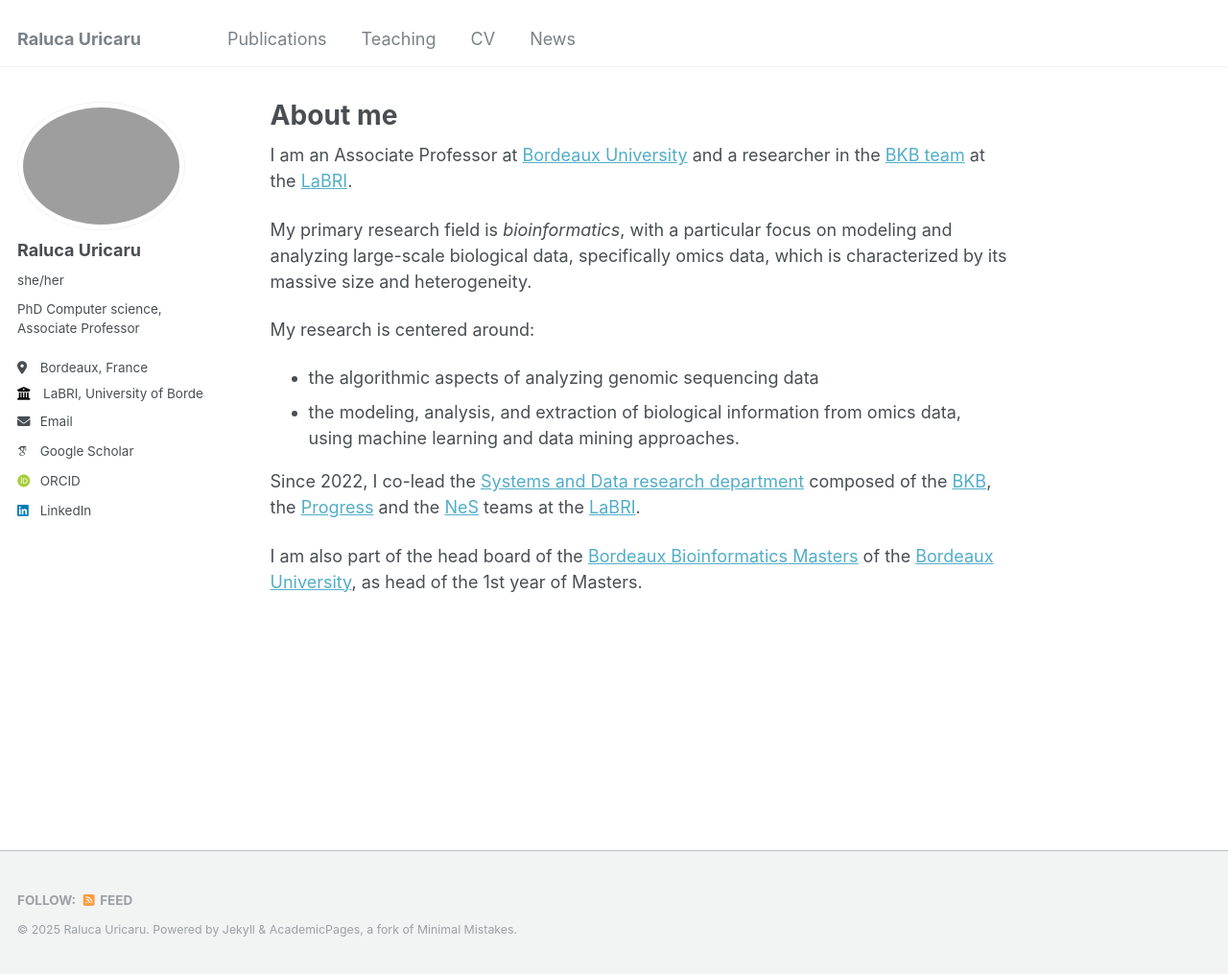
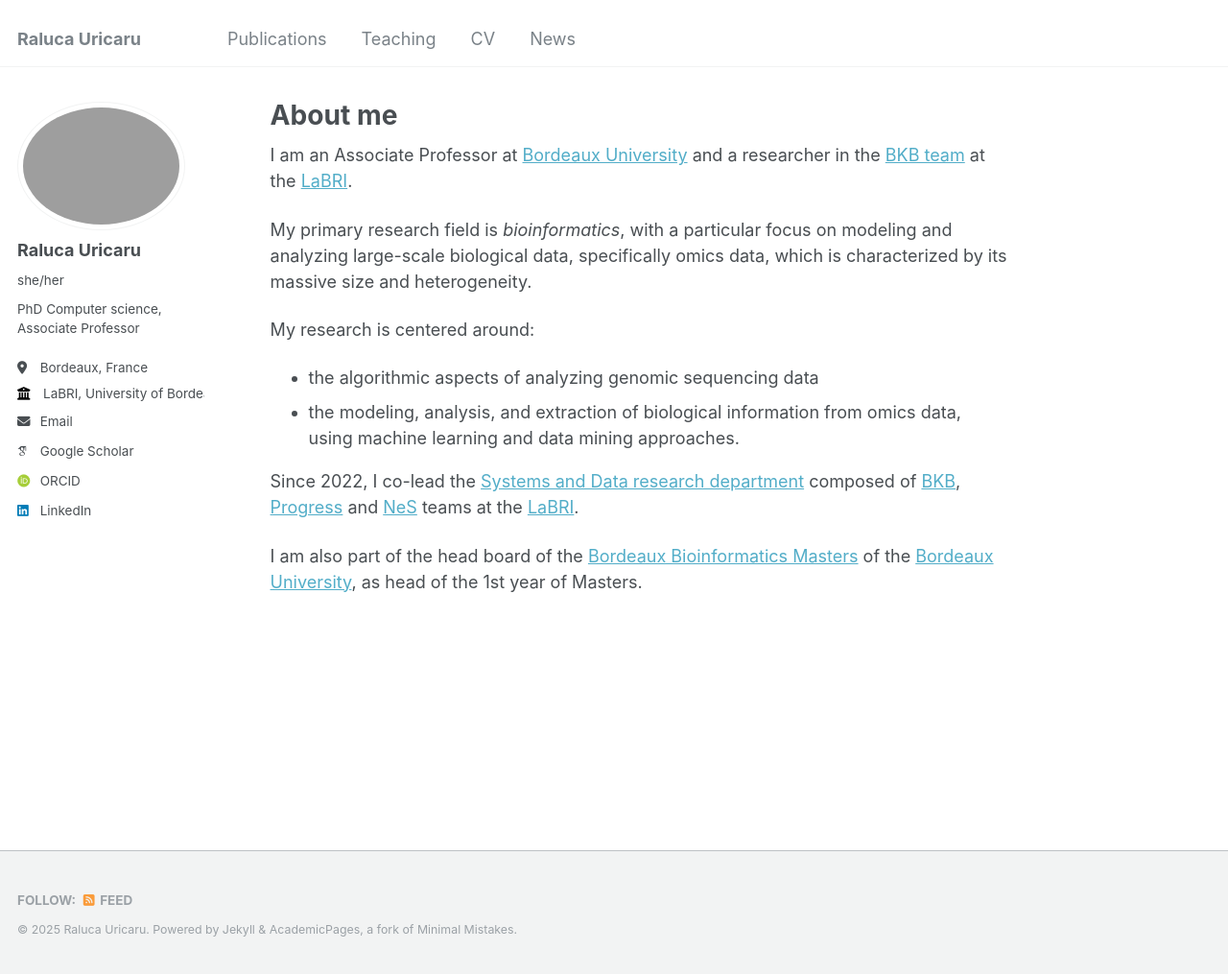
Before and after one commit to ruricaru/ruricaru.github.io, a Jekyll site: the page built from _pages/about.md, in a window 1280 px wide and 1015 px high. Shown: the whole window at 96% size. Built offline with Jekyll 4.4.1, drawn with Linux system fonts in a browser that asks for light colours; some web fonts are replaced.

Commit message:
Update about.md

```diff
--- a/_pages/about.md
+++ b/_pages/about.md
@@ -15,6 +15,6 @@ My research is centered around:
 * the algorithmic aspects of analyzing genomic sequencing data
 * the modeling, analysis, and extraction of biological information from omics data, using machine learning and data mining approaches.
 
-Since 2022, I co-lead the [Systems and Data research department](https://www.labri.fr/en/systems-and-data-department) composed of the [BKB](https://www.labri.fr/en/bench-knowledge-and-beyond), the [Progress](https://www.labri.fr/en/programming-networks-and-systems) and the [NeS](https://nes.labri.fr/en/) teams at the [LaBRI](http://www.labri.fr).
+Since 2022, I co-lead the [Systems and Data research department](https://www.labri.fr/en/systems-and-data-department) composed of [BKB](https://www.labri.fr/en/bench-knowledge-and-beyond), [Progress](https://www.labri.fr/en/programming-networks-and-systems) and [NeS](https://nes.labri.fr/en/) teams at the [LaBRI](http://www.labri.fr).
 
 I am also part of the head board of the [Bordeaux Bioinformatics Masters](http://master-bioinfo-bordeaux.github.io/) of the [Bordeaux University](http://www.u-bordeaux.fr/), as head of the 1st year of Masters.
```
